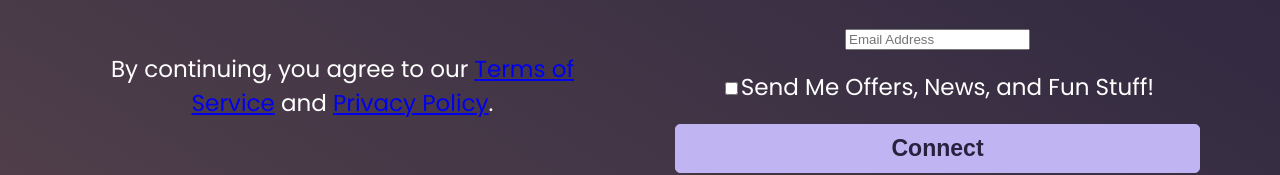
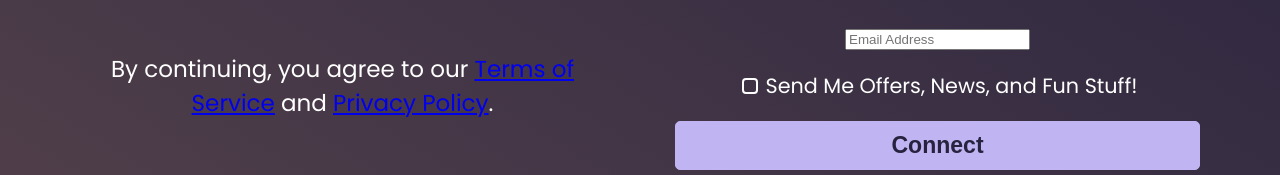
Before and after one commit to violetacf/subscription-onboarding, a React (Create React App) app: page / in a window 1280 px wide. Shown: the part 360-535 px from the top of the page. Built offline with nearby package versions, Linux system fonts and the light colour scheme.

Commit message:
Updated checkbox component and added style module

```diff
--- a/src/components/Checkbox.tsx
+++ b/src/components/Checkbox.tsx
@@ -1,4 +1,5 @@
 import React from "react";
+import styles from "../styles/components/Checkbox.module.css";
 
 interface CheckboxProps {
   label: string;
@@ -14,17 +15,16 @@ const Checkbox: React.FC<CheckboxProps> = ({
   disabled = false,
 }) => {
   return (
-    <div>
-      <label>
+    <label className={styles.checkboxContainer}>
       <input
         type="checkbox"
         checked={checked}
         onChange={(e) => onChange(e.target.checked)}
         disabled={disabled}
+        className={styles.checkboxInput}
       />
       {label}
     </label>
-    </div>
   );
 };
 
--- /dev/null
+++ b/src/styles/components/Checkbox.module.css
@@ -0,0 +1,45 @@
+.checkboxContainer {
+  display: flex;
+  align-items: center;
+  font-size: 0.9em;
+  cursor: pointer;
+}
+
+.checkboxInput {
+  appearance: none;
+  width: 16px;
+  height: 16px;
+  border: 2px solid var(--color-white);
+  border-radius: 4px;
+  background-color: transparent;
+  margin-right: 8px;
+  cursor: pointer;
+  position: relative;
+}
+
+.checkboxInput:checked {
+  background-color: transparent;
+}
+
+.checkboxInput:checked::after {
+  content: "";
+  position: absolute;
+  top: 2px;
+  left: 5px;
+  width: 4px;
+  height: 8px;
+  border: solid var(--color-white);
+  border-width: 0 2px 2px 0;
+  transform: rotate(45deg);
+}
+
+.checkboxInput:disabled {
+  opacity: 0.5;
+  cursor: not-allowed;
+}
+
+@media (max-width: 600px) {
+  .checkboxContainer {
+    font-size: 0.6em;
+  }
+}
```
Lines whose indentation alone changed are shown as unchanged.
